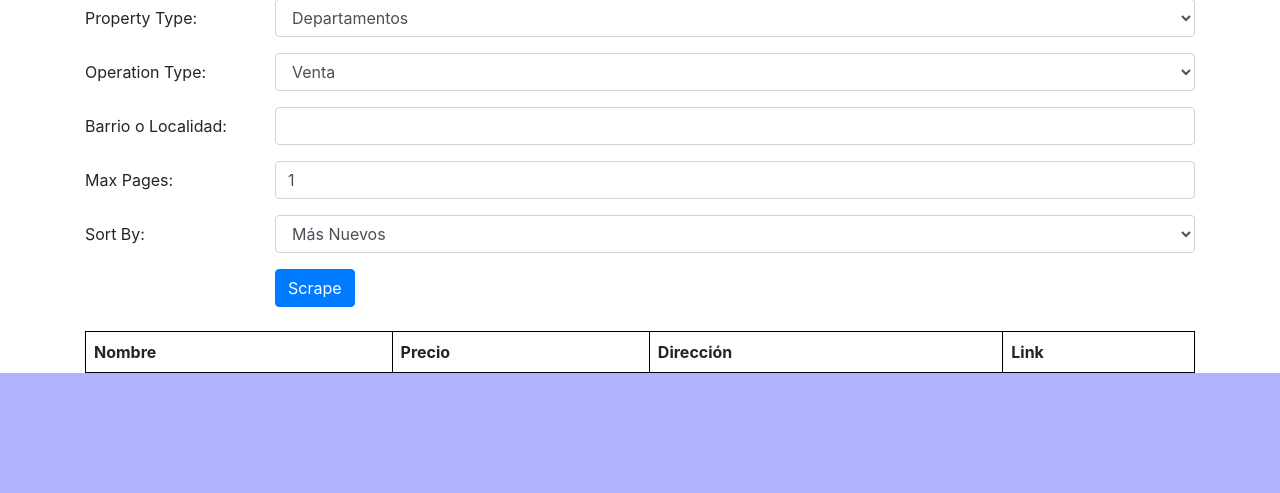
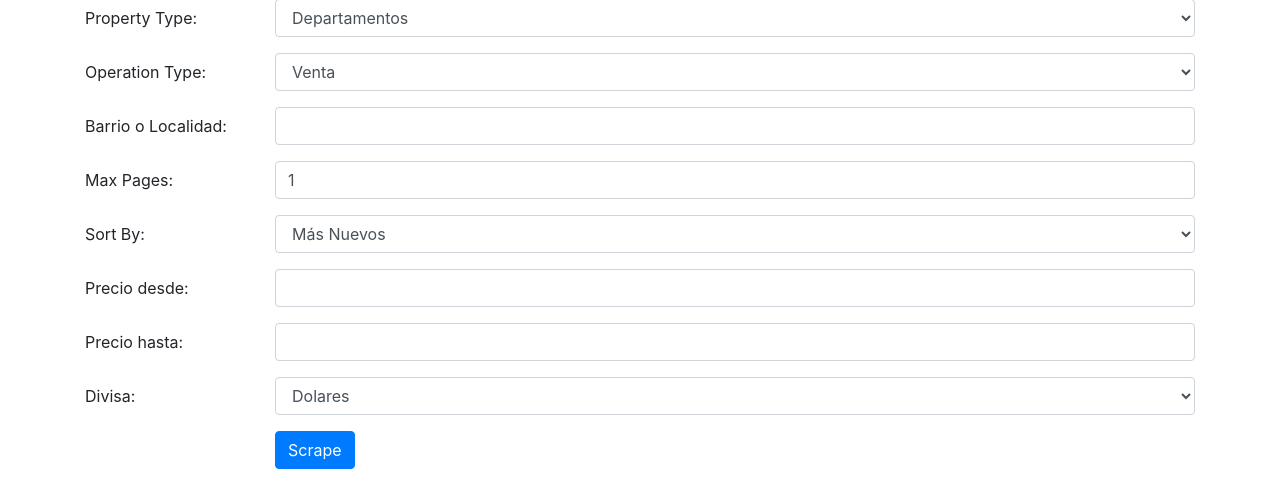
Before and after one commit to ecisterna/Props-Scraper, a Flask app: page / in a window 1280 px wide. Shown: the part 121-614 px from the top of the page. Run offline with Flask 3, Linux system fonts and the light colour scheme; lists and menus that the app fills with data are empty; some libraries are stand-ins or nearby versions.

Commit message:
price_range and currency filter added

```diff
--- a/app.py
+++ b/app.py
@@ -5,12 +5,12 @@ import pandas as pd
 
 app = Flask(__name__)
 
-def scrape_props(property_type, operation_type, location, max_pages, sort_by):
+def scrape_props(property_type, operation_type, location, price_range_from, price_range_to, currency, max_pages, sort_by):
     current_page = 1
     data = []
 
     while current_page <= max_pages:
-        url = f'https://www.argenprop.com/{property_type}/{operation_type}/{location}?orden-{sort_by}&pagina-{str(current_page)}'
+        url = f'https://www.argenprop.com/{property_type}/{operation_type}/{location}?{price_range_from}-{price_range_to}-{currency}&orden-{sort_by}&pagina-{str(current_page)}'
         response = requests.get(url, timeout=10).text
         doc = BeautifulSoup(response, 'html.parser')
 
@@ -51,13 +51,16 @@ def scrape():
     property_type = request.args.get('property_type', type=str)
     operation_type = request.args.get('operation_type', type=str)
     location = request.args.get('location', type=str)
+    price_range_from = request.args.get('price_range_from', type=int)
+    price_range_to = request.args.get('price_range_to', type=int)
+    currency = request.args.get('currency', type=str)
     max_pages = request.args.get('max_pages', type=int)
     sort_by = request.args.get('sort_by', type=str)
 
-    if property_type not in ['departamentos', 'casas'] or operation_type not in ['venta', 'alquiler'] or sort_by not in ['masnuevos', 'menorprecio', 'mayorprecio']:
+    if property_type not in ['departamentos', 'casas'] or operation_type not in ['venta', 'alquiler'] or sort_by not in ['masnuevos', 'menorprecio', 'mayorprecio'] or currency not in ['dolares', 'pesos']:
         return jsonify({"error": "Invalid input."}), 400
 
-    data = scrape_props(property_type, operation_type, location, max_pages, sort_by)
+    data = scrape_props(property_type, operation_type, location, price_range_from, price_range_to, currency, max_pages, sort_by)
 
     return jsonify(data)
 
--- a/templates/index.html
+++ b/templates/index.html
@@ -60,6 +60,27 @@
                 </div>
             </div>
             <div class="form-group row">
+                <label for="price_range_from" class="col-sm-2 col-form-label">Precio desde:</label>
+                <div class="col-sm-10">
+                    <input type="number" id="price_range_from" name="price_range_from" class="form-control">
+                </div>
+            </div>
+            <div class="form-group row">
+                <label for="price_range_to" class="col-sm-2 col-form-label">Precio hasta:</label>
+                <div class="col-sm-10">
+                    <input type="number" id="price_range_to" name="price_range_to" class="form-control">
+                </div>
+            </div>
+            <div class="form-group row">
+                <label for="currency" class="col-sm-2 col-form-label">Divisa:</label>
+                <div class="col-sm-10">
+                    <select id="currency" name="currency" class="form-control">
+                        <option value="dolares">Dolares</option>
+                        <option value="pesos">Pesos</option>
+                    </select>
+                </div>
+            </div>
+            <div class="form-group row">
                 <div class="col-sm-10 offset-sm-2">
                     <input type="submit" value="Scrape" class="btn btn-primary">
                 </div>
```
